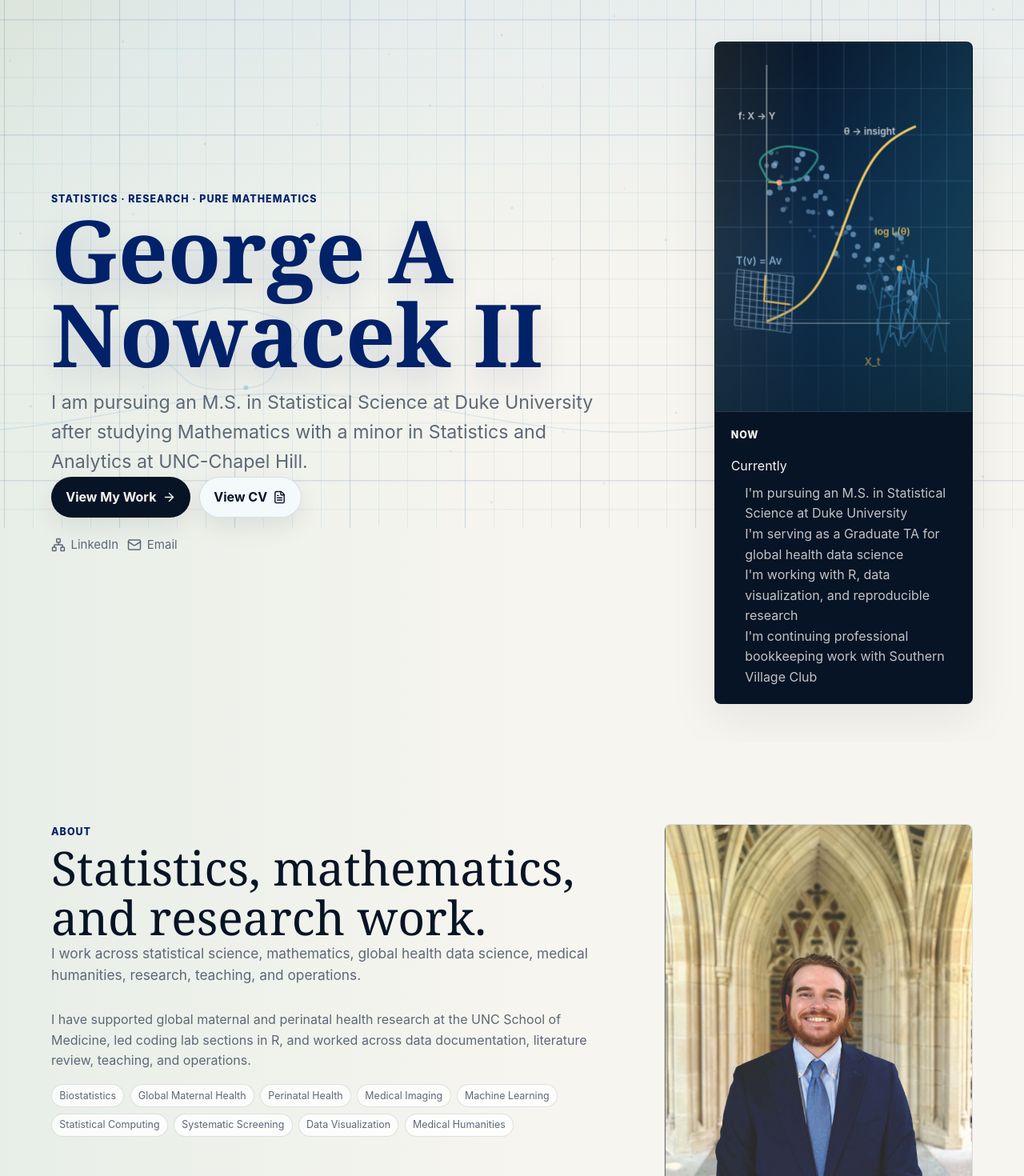
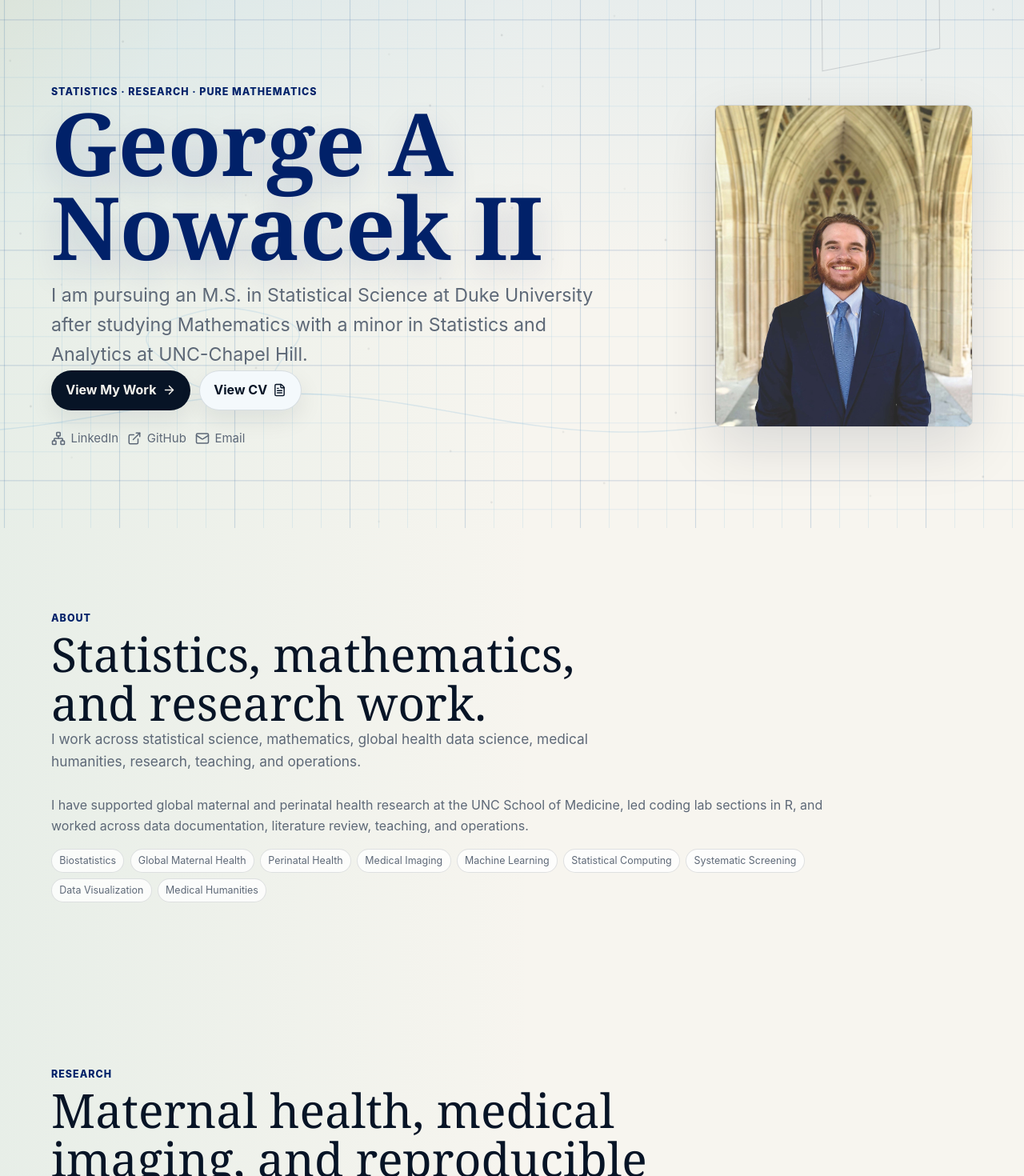
Before and after one commit to ganowacek/personal_website, a React (Vite) app: page / in a window 1280 px wide. Shown: the part 140-1610 px from the top of the page at 80% size. Built offline with nearby package versions, Linux system fonts and the light colour scheme.

Commit message:
Use portrait hero and add GitHub link

```diff
--- a/src/components/Layout.tsx
+++ b/src/components/Layout.tsx
@@ -1,4 +1,4 @@
-import { FileText, Mail, Moon, Network, Sun } from "lucide-react";
+import { ExternalLink, FileText, Mail, Moon, Network, Sun } from "lucide-react";
 import type { ReactNode } from "react";
 import { useEffect, useState } from "react";
 import { siteConfig, withBasePath } from "../data/site";
@@ -63,7 +63,8 @@ export function Layout({ children, onNavigate }: LayoutProps) {
           <p>© {new Date().getFullYear()} {siteConfig.shortName}. Built with React · Hosted on GitHub.</p>
         </div>
         <div className="footer-links">
-          {siteConfig.linkedin ? <a href={siteConfig.linkedin} aria-label="LinkedIn"><Network size={18} /></a> : null}
+          {siteConfig.linkedin ? <a href={siteConfig.linkedin} target="_blank" rel="noreferrer" aria-label="LinkedIn"><Network size={18} /></a> : null}
+          {siteConfig.github ? <a href={siteConfig.github} target="_blank" rel="noreferrer" aria-label="GitHub"><ExternalLink size={18} /></a> : null}
           {siteConfig.email ? <a href={`mailto:${siteConfig.email}`} aria-label="Email"><Mail size={18} /></a> : null}
           <a href="#cv" aria-label="CV" onClick={(event) => {
             event.preventDefault();
--- a/src/data/site.ts
+++ b/src/data/site.ts
@@ -7,6 +7,7 @@ export const siteConfig = {
   domain: "https://ganowacek.github.io/george-nowacek.com",
   email: "geanowacek@gmail.com",
   linkedin: "https://www.linkedin.com/in/george-a-nowacek-ii/",
+  github: "https://github.com/ganowacek",
   cv: withBasePath("George_Nowacek_CV.pdf"),
   headshot: withBasePath("headshot.jpg"),
   cvAvailable: true,
@@ -47,7 +48,7 @@ export const selectedTools = [
 ];
 
 export const nowContent = {
-  updated: "Current as of my August 2026 CV.",
+  updated: "Current as of August 2026.",
   studying: [
     "I'm pursuing an M.S. in Statistical Science at Duke University, expected May 2028",
     "My coursework includes Theory of Statistical Inference, Statistical Programming, Predictive Modeling, SQL, Real Analysis, Stochastic Modeling, and Optimization in ML",
--- a/src/pages/HomePage.tsx
+++ b/src/pages/HomePage.tsx
@@ -8,13 +8,12 @@ import {
   Microscope,
   Network,
 } from "lucide-react";
-import { ManimCanvas } from "../components/ManimCanvas";
 import { SectionHeader } from "../components/SectionHeader";
 import { education } from "../data/education";
 import { experience } from "../data/experience";
 import { publications } from "../data/publications";
 import { researchEntries } from "../data/research";
-import { currentFocus, researchInterests, selectedTools, siteConfig } from "../data/site";
+import { researchInterests, selectedTools, siteConfig } from "../data/site";
 import { teaching } from "../data/teaching";
 import { downloadCv } from "../lib/cv";
 
@@ -51,25 +50,16 @@ export function HomePage({ onNavigate }: HomePageProps) {
           </div>
           <div className="social-row" aria-label="Professional links">
             {siteConfig.linkedin ? <a href={siteConfig.linkedin} target="_blank" rel="noreferrer"><Network size={18} />LinkedIn</a> : null}
+            {siteConfig.github ? <a href={siteConfig.github} target="_blank" rel="noreferrer"><ExternalLink size={18} />GitHub</a> : null}
             {siteConfig.email ? <a href={`mailto:${siteConfig.email}`}><Mail size={18} />Email</a> : null}
           </div>
         </div>
-        <aside className="hero-panel manim-panel" aria-label="Current focus">
-          <ManimCanvas />
-          <div className="manim-caption">
-            <p className="eyebrow">Now</p>
-            <h2>Currently</h2>
-            <ul>
-              {currentFocus.map((item) => (
-                <li key={item}>{item}</li>
-              ))}
-            </ul>
-          </div>
-        </aside>
+        <figure className="hero-portrait">
+          <img src={siteConfig.headshot} alt="Professional headshot of me, George A Nowacek II" />
+        </figure>
       </section>
 
-      <section className="section about-grid" id="about">
-        <div>
+      <section className="section about-section" id="about">
         <SectionHeader eyebrow="About" title="Statistics, mathematics, and research work.">
           I work across statistical science, mathematics, global health data science, medical
           humanities, research, teaching, and operations.
@@ -82,11 +72,6 @@ export function HomePage({ onNavigate }: HomePageProps) {
         <div className="tag-row compact">
           {researchInterests.map((interest) => <span key={interest}>{interest}</span>)}
         </div>
-        </div>
-        <figure className="headshot-card">
-          <img src={siteConfig.headshot} alt="Professional headshot of me, George A Nowacek II" loading="lazy" />
-          <figcaption>George A Nowacek II</figcaption>
-        </figure>
       </section>
 
       <section className="section" id="research">
@@ -220,10 +205,11 @@ export function HomePage({ onNavigate }: HomePageProps) {
         <div className="contact-panel" id="contact">
           <p className="eyebrow">Contact</p>
           <h2>Let's connect.</h2>
-          <p>I can be reached by email or LinkedIn.</p>
+          <p>I can be reached by email, LinkedIn, or GitHub.</p>
           <div className="contact-links">
             {siteConfig.email ? <a href={`mailto:${siteConfig.email}`}><Mail size={17} />Email</a> : null}
-            {siteConfig.linkedin ? <a href={siteConfig.linkedin}><Network size={17} />LinkedIn</a> : null}
+            {siteConfig.linkedin ? <a href={siteConfig.linkedin} target="_blank" rel="noreferrer"><Network size={17} />LinkedIn</a> : null}
+            {siteConfig.github ? <a href={siteConfig.github} target="_blank" rel="noreferrer"><ExternalLink size={17} />GitHub</a> : null}
           </div>
         </div>
       </section>
--- a/src/styles.css
+++ b/src/styles.css
@@ -274,11 +274,9 @@ input {
 
 .button.secondary,
 .palette,
-.hero-panel,
 .research-card,
 .cv-panel,
 .contact-panel,
-.headshot-card,
 .education-panel,
 .now-card {
   background: color-mix(in srgb, var(--surface) 94%, var(--blue));
@@ -302,67 +300,25 @@ input {
   font-size: 0.94rem;
 }
 
-.hero-panel {
+.hero-portrait {
+  position: relative;
+  margin: 0;
+  justify-self: end;
+  width: 100%;
+  max-width: min(28rem, 100%);
   border: 1px solid var(--line);
   border-radius: 8px;
-  padding: 1.1rem;
-  box-shadow: 0 18px 60px rgba(7, 20, 38, 0.08);
+  overflow: hidden;
+  box-shadow: 0 24px 70px rgba(7, 20, 38, 0.12);
   animation: rise-in 780ms 180ms ease both;
 }
 
-.hero-panel h2 {
-  margin: 1rem 0 0.5rem;
-}
-
-.hero-panel ul,
-.now-card ul {
-  margin: 0;
-  padding-left: 1.1rem;
-  color: var(--muted);
-}
-
-.manim-panel {
-  width: 100%;
-  max-width: 100%;
-  overflow: hidden;
-  padding: 0;
-  background: var(--ink);
-}
-
-.manim-canvas-wrap {
-  position: relative;
-  min-height: clamp(18rem, 36vw, 30rem);
-  border-bottom: 1px solid rgba(247, 245, 239, 0.16);
-}
-
-.manim-canvas-wrap::after {
-  position: absolute;
-  inset: 0;
-  background:
-    linear-gradient(180deg, transparent 58%, rgba(7, 20, 38, 0.46)),
-    linear-gradient(90deg, rgba(246, 200, 95, 0.08), transparent 38%, rgba(47, 157, 144, 0.1));
-  pointer-events: none;
-  content: "";
-}
-
-.manim-canvas-wrap canvas {
+.hero-portrait img {
   display: block;
   width: 100%;
-  height: clamp(18rem, 36vw, 30rem);
-}
-
-.manim-caption {
-  padding: 1.2rem;
-  color: var(--bg);
-}
-
-.manim-caption .eyebrow,
-.manim-caption h2 {
-  color: var(--bg);
-}
-
-.manim-caption ul {
-  color: color-mix(in srgb, var(--bg) 78%, transparent);
+  aspect-ratio: 4 / 5;
+  object-fit: cover;
+  object-position: center 64%;
 }
 
 .section,
@@ -397,7 +353,6 @@ input {
   font-size: 1.08rem;
 }
 
-.about-grid,
 .split-section,
 .cv-contact {
   display: grid;
@@ -406,32 +361,20 @@ input {
   align-items: start;
 }
 
-.about-grid > div > p,
+.about-section {
+  max-width: 72rem;
+}
+
+.about-section > p,
 .cv-panel p,
 .contact-panel p {
   color: var(--muted);
 }
 
-.headshot-card {
+.now-card ul {
   margin: 0;
-  overflow: hidden;
-  border: 1px solid var(--line);
-  border-radius: 8px;
-}
-
-.headshot-card img {
-  display: block;
-  width: 100%;
-  aspect-ratio: 4 / 5;
-  object-fit: cover;
-  object-position: center 64%;
-}
-
-.headshot-card figcaption {
-  border-top: 1px solid var(--line);
-  padding: 0.8rem 1rem;
+  padding-left: 1.1rem;
   color: var(--muted);
-  font-size: 0.9rem;
 }
 
 .research-grid,
@@ -842,7 +785,6 @@ code {
   }
 
   .hero,
-  .about-grid,
   .split-section,
   .cv-contact,
   .research-grid,
@@ -893,7 +835,7 @@ code {
 
   .hero-copy,
   .hero-lede,
-  .manim-panel {
+  .hero-portrait {
     max-width: calc(100vw - 2rem);
   }
 
```
Lines whose indentation alone changed are shown as unchanged.
